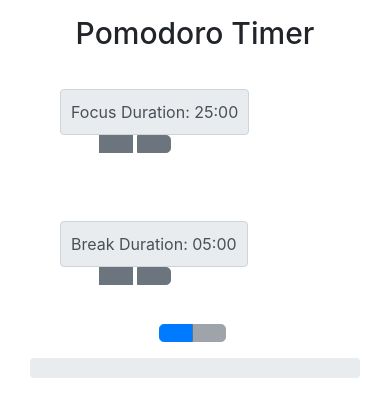
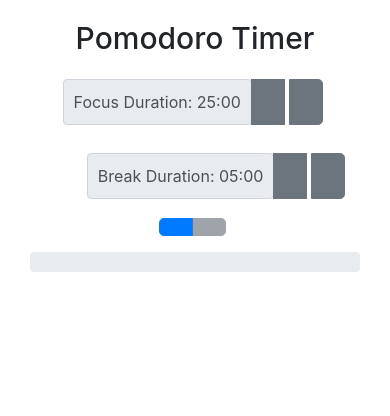
Before and after one commit to luislopez3/Pomodoro-Timer-Project, a React (Create React App) app: page / in a window 390 px wide. Shown: the top 416 px of the page. Built offline with nearby package versions, Linux system fonts and the light colour scheme; a web font is replaced by a local one.

Commit message:
update mobile view

```diff
--- a/src/App.css
+++ b/src/App.css
@@ -8,16 +8,18 @@
 @media all and (max-width: 768px) {
   h1 {
     font-size: 30px;
-    padding: 0px;
+    padding: 5px;
   }
 
   h2 {
-    font-size: 20px;
-    padding: 0px;
+    font-size: 18px;
+    padding: 5px;
   }
 
   div.input-group.input-group-lg {
-    padding: 30px;
+    display: inline-flex;
+    justify-content: center;
+    padding: 10px;
   }
 
   span.input-group-text {
@@ -26,6 +28,5 @@
 
   button.btn.btn-secondary {
     margin-right: 0.3rem;
-    margin-left: 2.5rem;
   }
 }
```
